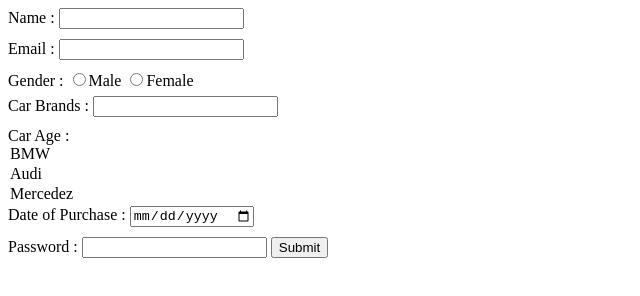
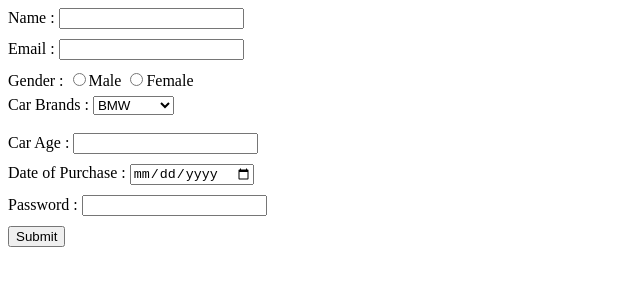
Before and after one commit to acciojob/car-insurance-form-Vipul077, a website: page main.html in a window 1280 px wide. Shown: the whole page, without its empty margins (0-640 px from the left). Drawn offline with Linux system fonts and the light colour scheme.

Commit message:
created a submission

```diff
--- a/main.html
+++ b/main.html
@@ -8,7 +8,7 @@
 
 <body>
 	<!-- the entire body must be written by student -->
-<!-- 	<form> -->
+	<form>
 		<label>Name : </label>
 		<input type="text" required id="name"> <br>
 		<label>Email :</label>
@@ -17,17 +17,20 @@
 		<input type="radio" name="gender" value="male">Male
 		<input type="radio" name="gender" value="female">Female<br>
 		<label>Car Brands : </label>
-		<input type="select"><br>
+		<select>
+			<option value="BMW" id="cars">BMW</option>
+			<option value="Audi" id="cars">Audi</option>
+			<option value="Mercedez" id="cars">Mercedez</option>
+		</select><br>
+		<br>
 		<label>Car Age :</label>
-		<option value="BMW" id="cars">BMW</option>
-		<option value="Audi" id="cars">Audi</option>
-		<option value="Mercedez" id="cars">Mercedez</option>
+		<input type="number" id="name" required><br>
 		<label>Date of Purchase :</label>
 		<input type="date" required id="drop"> <br>
 		<label>Password :</label>
-		<input type="password" required type="password">
+		<input type="password" required type="password"><br>
 		<button type="submit">Submit</button>
-<!-- 	</form> -->
+	</form>
     <script type="text/javascript" src="./script.js">
 </script>
 
```
